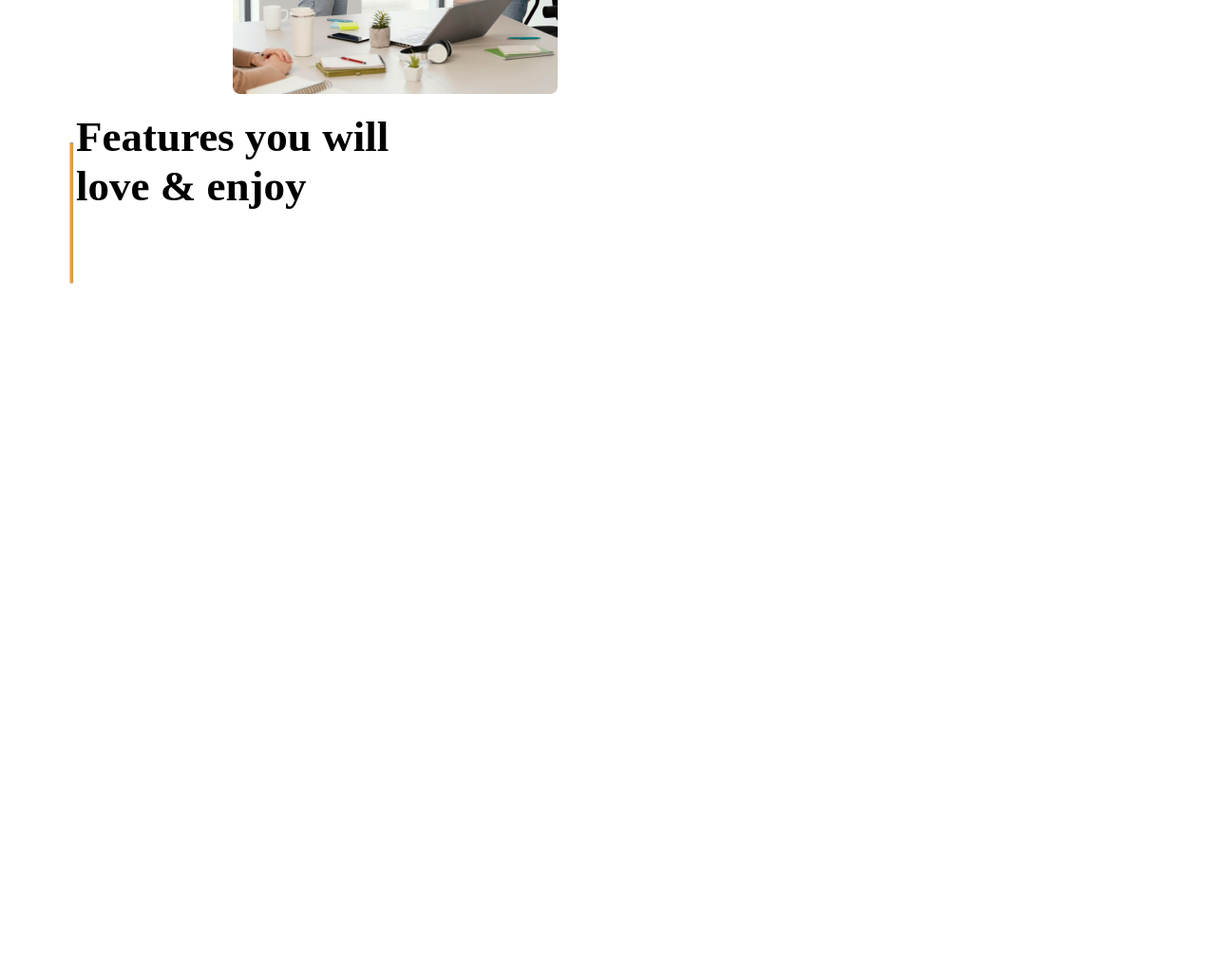
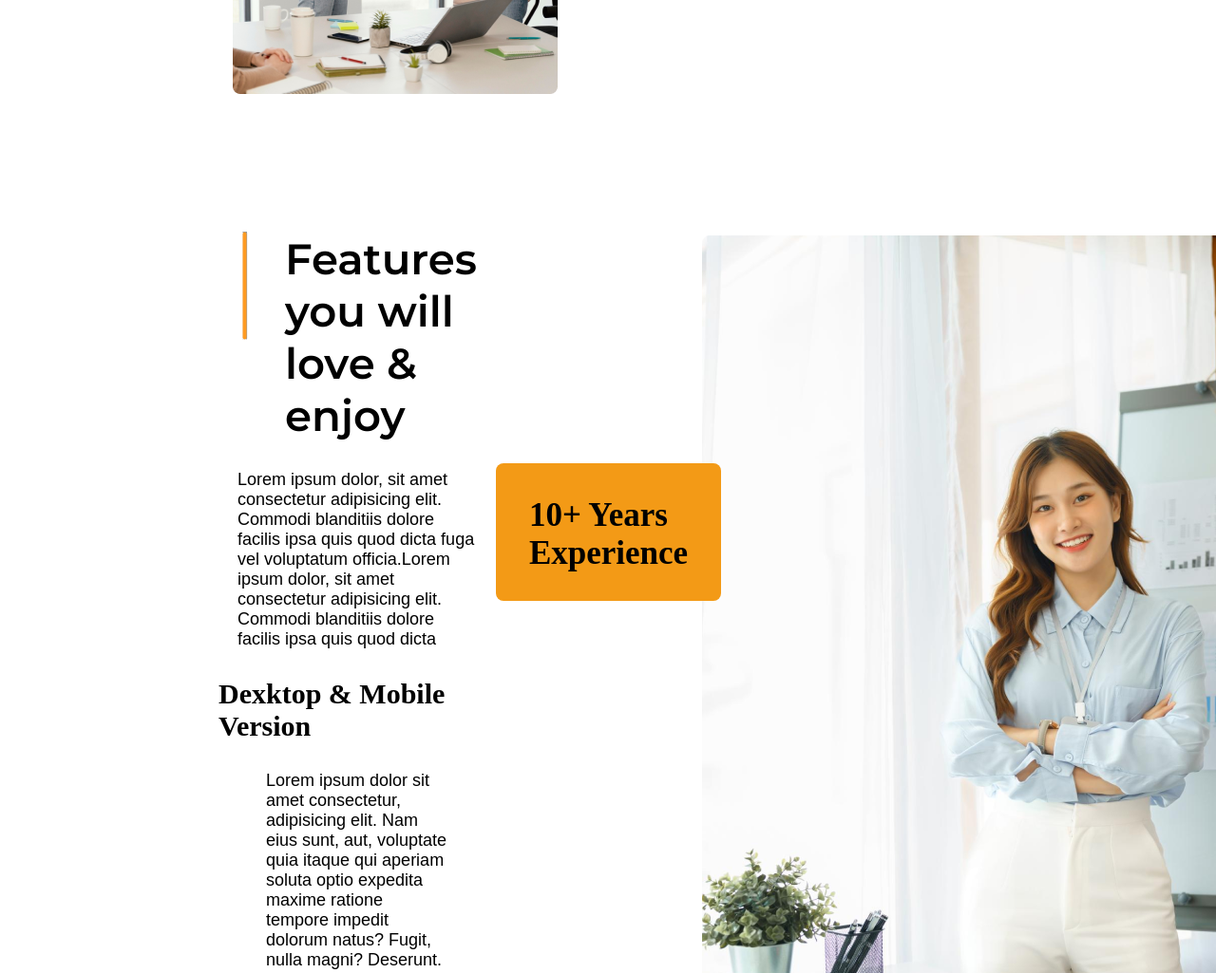
Before and after one commit to rakib3012/project-3, a plain HTML site: page index.html in a window 1280 px wide. Shown: the part 2559-3584 px from the top of the page at 95% size. Before the commit the page ends 2859 px from the top, so only its background shows below. Drawn offline with Linux system fonts and the light colour scheme; a web font is replaced by a local one.

Commit message:
some new section added

```diff
--- a/index.html
+++ b/index.html
@@ -69,10 +69,37 @@
     <section>
         <div class="feature-section">
             <div class="feature-text">
+                <hr class="vr">
               <h1>Features you will <br> love & enjoy</h1>
-              <hr class="vr">
+                <p>Lorem ipsum dolor, sit amet consectetur adipisicing elit.   Commodi blanditiis dolore facilis ipsa quis quod dicta   fuga vel voluptatum officia.Lorem ipsum dolor, sit amet consectetur adipisicing elit.   Commodi blanditiis dolore facilis ipsa quis quod dicta </p>
+                <div class="exp-text">
+                     <div class="text-div">
+                        <h2>Dexktop & Mobile Version</h2>
+                        <p>Lorem ipsum dolor sit amet consectetur, adipisicing elit. Nam eius sunt, aut, voluptate quia itaque qui aperiam soluta optio expedita maxime ratione tempore impedit dolorum natus? Fugit, nulla magni? Deserunt.</p>
+                     </div>
+                     <div class="text-div">
+                        <h2>Drag & Drop Builder</h2>
+                        <p>Dignissimos, veniam eveniet esse repellat id, architecto excepturi reiciendis distinctio in quis molestias nulla dicta illo maiores. Maxime repellat doloribus accusantium ad blanditiis, eius, doloremque minus itaque, molestiae sunt fugit.</p>
+                     </div>
+                     <div class="text-div">
+                        <h2>Awesome Modern Design</h2>
+                        <p>Nisi cupiditate laudantium qui exercitationem, ad quidem delectus perferendis pariatur quisquam repellat ipsum labore eum officiis quod temporibus accusamus animi provident consequuntur, maiores iusto, alias rem quos? Corporis, dolor culpa?</p>
+                     </div>
+                     <div class="text-div">
+                        <h2>Super Easy to Edit</h2>
+                        <p>Nisi cupiditate laudantium qui exercitationem, ad quidem delectus perferendis pariatur quisquam repellat ipsum labore eum officiis quod temporibus accusamus animi provident consequuntur, maiores iusto, alias rem quos? Corporis, dolor culpa?</p>
+                     </div>
+                </div>
+            </div>
 
+            <div class="experience">
+                <h1>10+ Years <br> Experience</h1>
             </div>
+
+            <div class="feature-img">
+                <img src="img/architect.png" alt="img">
+            </div>
+
         </div>
     </section>
 
--- a/style.css
+++ b/style.css
@@ -132,7 +132,6 @@ font-family: 'Source Serif Pro', serif; */
     color: #ff9b22;
 }
 
-
 .team-banner-text p{
     font-size: 18;
     color: #2b2a2a;
@@ -141,15 +140,56 @@ font-family: 'Source Serif Pro', serif; */
 /* team-banner-section-end-here */
 
 
-.vr{
-    width: 150px;
-    height: 5px;
+.feature-section{
+    display: flex;
+    margin : 130px;
+}
+
+.feature-text{
+    margin-left: 70px;
+    margin-top: 50px;
+}
+
+.feature-text .vr{
+    width: 115px;
+    height: 6px;
     border-radius: 5px;
      transform: rotate(90deg);
      background-color: #ff9b22;
 }
 
 .feature-text h1 {
-    margin-left: 80px;
+    margin-top: -59px;
+    margin-left: 100px;
     font-size: 45px;
+    font-family: 'Montserrat';
 }
+
+.feature-text p{
+    margin-left: 50px;
+    margin-top: 30px;
+    font-size: 18px;
+    font-family: sans-serif;
+}
+.exp-text .text-div{
+    margin: 30px;
+}
+.exp-text .text-div h2{
+    font-size: 30px;
+}
+
+
+
+.feature-section .experience{
+    position: relative;
+    background-color: #f39a16;
+    padding: 35px;
+    height: 145px;
+    border-radius: 8px;
+    top: 240px;
+    left: 20px;
+}
+
+ .experience h1{
+    font-size: 35px;
+}
```
